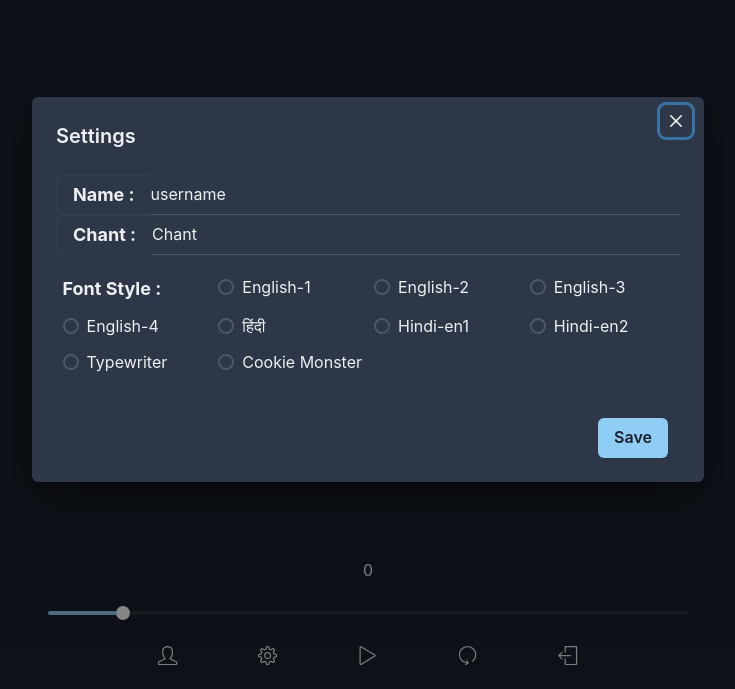
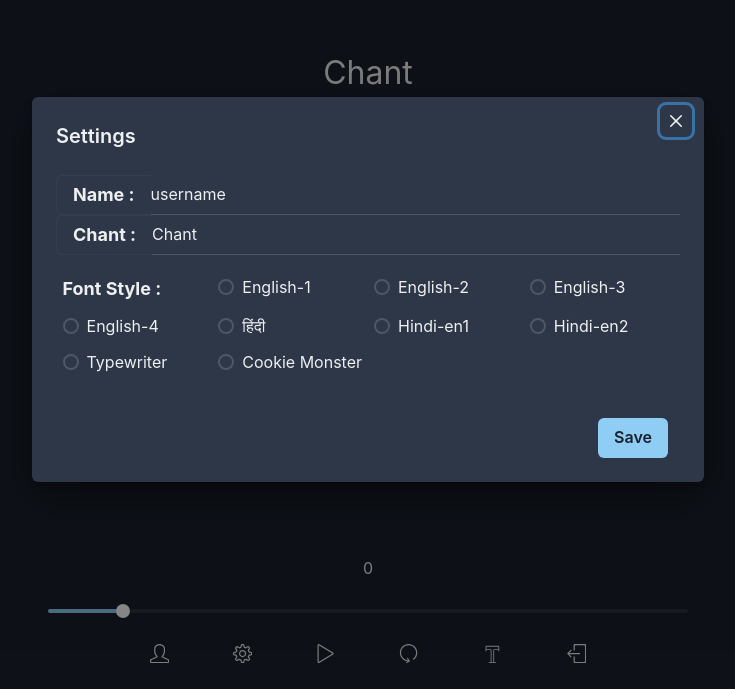
Before and after one commit to tusharg003/Mantra-Meditation, a React (Vite) app: page / in a window 1280 px wide. Shown: the part 111-800 px from the top of the page, without its empty margins (272-1007 px from the left). Built offline with nearby package versions, Linux system fonts and the light colour scheme.

Commit message:
added dynamic text sizes

```diff
--- a/src/Hooks/useData.js
+++ b/src/Hooks/useData.js
@@ -11,6 +11,7 @@ const useData = () => {
         totalCount: 0,
         totalTime: 0,
         hasVisited: false,
+        fontSize: 0,
     };
 
     // Merge stored data with default data
--- a/src/Pages/Home.jsx
+++ b/src/Pages/Home.jsx
@@ -32,6 +32,7 @@ import {
   SlSettings,
   SlUser,
 } from 'react-icons/sl';
+import { CiText } from 'react-icons/ci';
 import '../font.css'; // Import the fonts.css file
 import useData from '../Hooks/useData';
 import { Link } from 'react-router-dom';
@@ -47,6 +48,7 @@ const Home = () => {
   const [chant, setChant] = useState(initialData.text);
   const [username, setUserName] = useState(initialData.username);
   const { isOpen, onOpen, onClose } = useDisclosure();
+
   const buttons = [
     { name: 'English-1', value: 'english-1' },
     { name: 'English-2', value: 'english-2' },
@@ -58,6 +60,9 @@ const Home = () => {
     { name: 'Typewriter', value: 'typeWriter' },
     { name: 'Cookie Monster', value: 'cookieMonster' },
   ];
+  const [fontsize, setFontSize] = useState(initialData.fontSize);
+  const textSizes = ['2em', '3em', '4em', '6em', '8em', '10em'];
+
   const handleChange = (newVal) => {
     const reverseVal = 100 - newVal;
     setVal(reverseVal);
@@ -114,6 +119,7 @@ const Home = () => {
       text: chant,
       totalCount: totalCount,
       hasVisited: true,
+      fontSize: fontsize,
     });
   };
   const handleModalClose = () => {
@@ -127,11 +133,18 @@ const Home = () => {
     setPause(true);
     handleLocalStorageUpdation();
   };
+  const handleTextSize = () => {
+    const nextIndex = (fontsize + 1) % textSizes.length;
+    setFontSize(nextIndex);
+    handleLocalStorageUpdation();
+  };
+
   return (
     <>
-      <VStack h={'100vh'} bg={'gray.800'}>
+      <VStack h={{ base: '90vh', md: '100vh' }} bg={'gray.800'}>
         <Flex
-          fontSize={{ base: '5em', md: '8em', lg: '10em' }}
+          // fontSize={{ base: '4em', md: '8em', lg: '10em' }}
+          fontSize={textSizes[fontsize]}
           w={'90%'}
           justifyContent={'center'}
           alignItems={'center'}
@@ -208,6 +221,15 @@ const Home = () => {
                 pointerEvents={pause ? 'auto' : 'none'} // Enable pointer events when pause is true
               >
                 <SlReload size={'1.2em'} />
+              </Box>
+              <Box
+                cursor={'pointer'}
+                _hover={{ transform: 'scale(1.1)' }}
+                onClick={handleTextSize}
+                opacity={pause ? 1 : 0.2} // Make it partially transparent when pause is false
+                pointerEvents={pause ? 'auto' : 'none'} // Enable pointer events when pause is true
+              >
+                <CiText size={'1.3em'} />
               </Box>
               <Box
                 as={Link}
```
